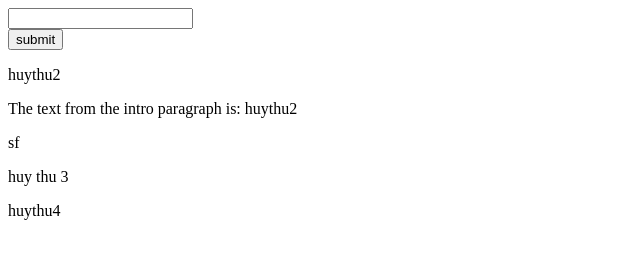
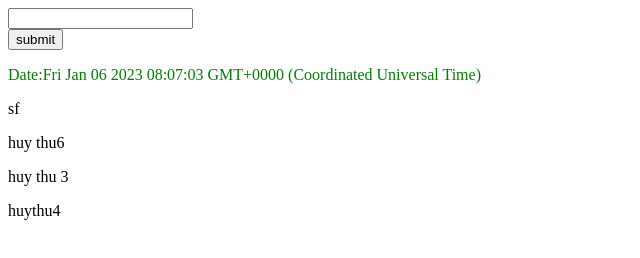
Before and after one commit to Jkg200w/Jkg200w.githup.io, a plain HTML site: page index.html in a window 1280 px wide. Shown: the whole page, without its empty margins (0-640 px from the left). Drawn offline with Linux system fonts and the light colour scheme.

Commit message:
commit162023

```diff
--- a/index.html
+++ b/index.html
@@ -14,12 +14,17 @@
         <input type="submit" value="submit">
     </form>
 
-    <p id="h12"> huythu2 </p>
+    <p id="h12"></p>
     <p id="demo"></p>
     <p class="huy3">sf</p>
     <script>
-        const hoc = document.getElementById("h12");
-        document.getElementById("demo").innerHTML = "The text from the intro paragraph is: " + hoc.innerHTML;
+        document.getElementById("h12").innerHTML= "huy thu 2";
+        document.getElementById("h12").style.color = "green";
+        document.getElementById("h12").innerHTML = "Date:"+ Date();
+        document.write("huy thu6");
+        // const hoc = document.getElementById("h12");
+
+        // document.getElementById("demo").innerHTML = "The text from the intro paragraph is: " + hoc.innerHTML;
     </script>
     <p> huy thu 3 <p>
     <p>huythu4</p>
```
Also changed, not shown: myjavascript.js (+10 -0 lines).
